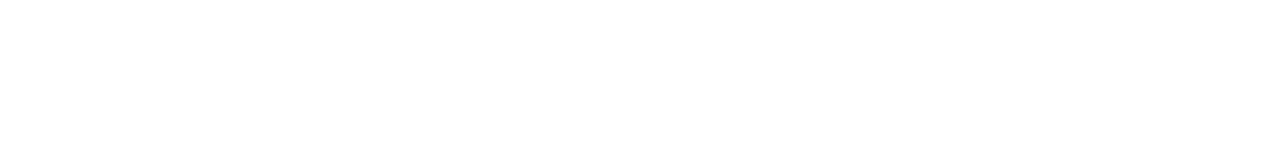
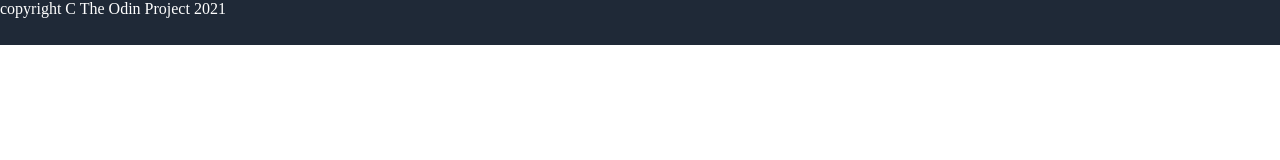
Before and after one commit to Kgodisho-Mononyane/Landing-page, a plain HTML site: page index.html in a window 1280 px wide. Drawn offline with Linux system fonts and the light colour scheme.

Commit message:
remove page margin

```diff
--- a/index.html
+++ b/index.html
@@ -11,6 +11,8 @@
     <div class="body"></div>
     <div class="quote"></div>
     <div class="calltoaction"></div>
-    <div class="footer"></div>
+    <div class="footer">
+        <p>copyright C The Odin Project 2021</p>
+    </div>
 </body>
 </html>
--- a/style.css
+++ b/style.css
@@ -0,0 +1,17 @@
+* {
+    font-family: "Times New Roman", Times, serif;
+    margin: 0;
+}
+.header {
+    background-color: #1F2937;
+}
+
+
+
+.footer {
+    background-color: #1f2937;
+    color: white;
+    height: 45px;
+
+
+}
```
